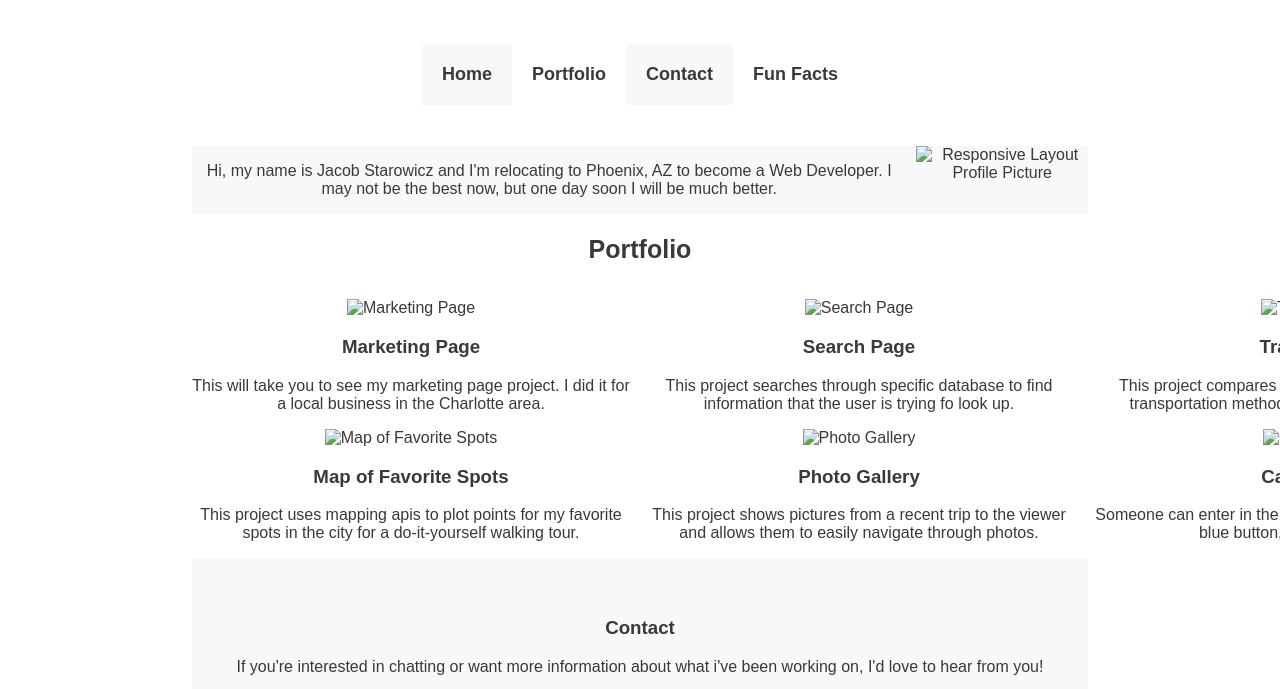
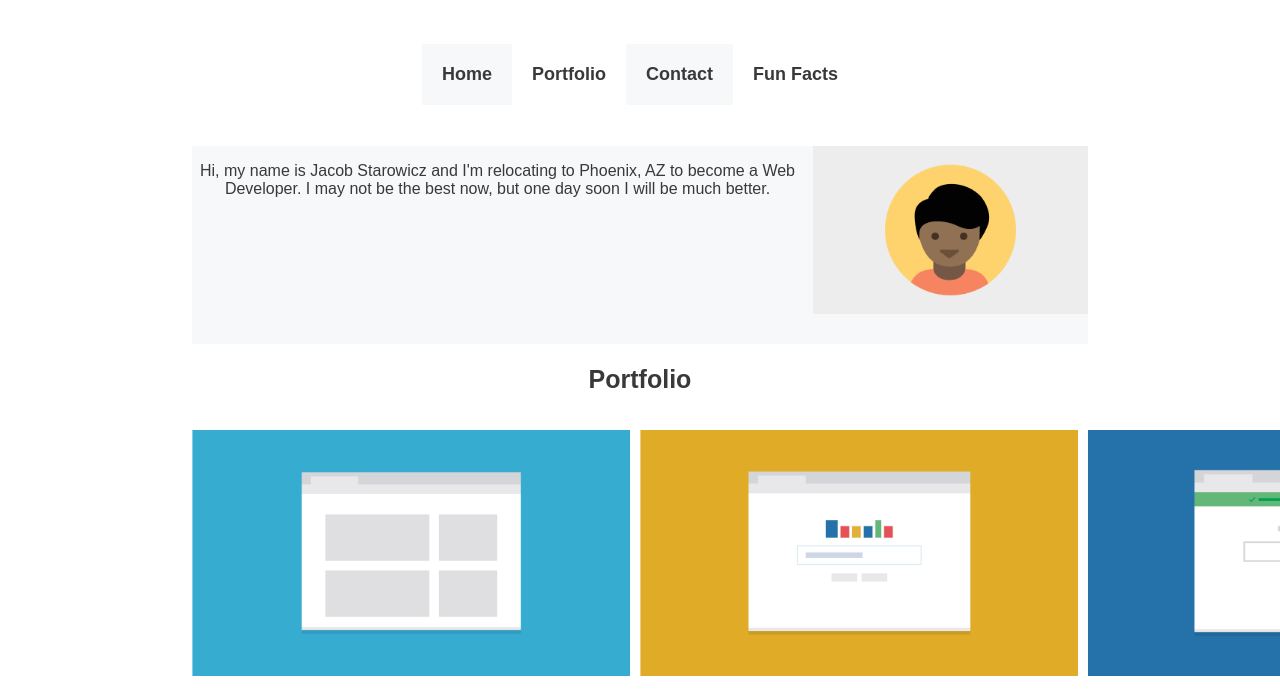
Before and after one commit to jakeisadev/Responsive-Site, a plain HTML site: page index.html in a window 1280 px wide. Shown: the part 61-750 px from the top of the page. Drawn offline with Linux system fonts and the light colour scheme.

Commit message:
Added images to repo

```diff
--- a/index.html
+++ b/index.html
@@ -32,7 +32,7 @@
         <div class="picture">
         <div class="background">
         <img
-            src="../images/responsive-layout-profile.png"
+            src="images/responsive-layout-profile.png"
             alt="Responsive Layout Profile Picture"
         />
 
@@ -47,42 +47,42 @@
         <h2 id="portfolio">Portfolio</h2>
         <div class="container">
         <div class="items">
-        <img src="../images/portfolio-1.png" alt="Marketing Page">
+        <img src="images/portfolio-1.png" alt="Marketing Page">
         <h3>Marketing Page</h3>
         <p>
             This will take you to see my marketing page project. I did it for a local business in the Charlotte area.</p>
         </p>
         </div>
         <div class="items">
-        <img src="../images/portfolio-2.png" alt="Search Page">
+        <img src="images/portfolio-2.png" alt="Search Page">
         <h3>Search Page</h3>
         <p>
             This project searches through specific database to find information that the user is trying fo look up.</p>
         </p>
         </div>
     <div class="items">
-        <img src="../images/portfolio-3.png" alt="Travel App">
+        <img src="images/portfolio-3.png" alt="Travel App">
         <h3>Travel App</h3>
         <p>
             This project compares travel times based on different transportation methods and tells you the best one.</p>
         </p>
         </div>
         <div class="items">
-        <img src="../images/portfolio-4.png" alt="Map of Favorite Spots">
+        <img src="images/portfolio-4.png" alt="Map of Favorite Spots">
         <h3>Map of Favorite Spots</h3>
         <p>
             This project uses mapping apis to plot points for my favorite spots in the city for a do-it-yourself walking tour.</p>
         </p>
         </div>
         <div class="items">
-        <img src="../images/portfolio-5.png" alt="Photo Gallery">
+        <img src="images/portfolio-5.png" alt="Photo Gallery">
         <h3>Photo Gallery</h3>
         <p>
             This project shows pictures from a recent trip to the viewer and allows them to easily navigate through photos.</p>
         </p>
         </div>
         <div class="items">
-        <img src="../images/portfolio-6.png" alt="Calculator">
+        <img src="images/portfolio-6.png" alt="Calculator">
         <h3>Calculator</h3>
         <p>
             Someone can enter in the numbers they want, press the big blue button, and get the result.</p>
```
Also changed, not shown: images/portfolio-1.png (added), images/portfolio-2.png (added), images/portfolio-3.png (added), images/portfolio-4.png (added), images/portfolio-5.png (added), images/portfolio-6.png (added), images/responsive-layout-profile.png (added), 1 other file.
